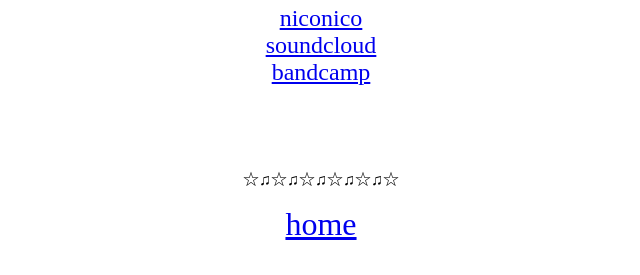
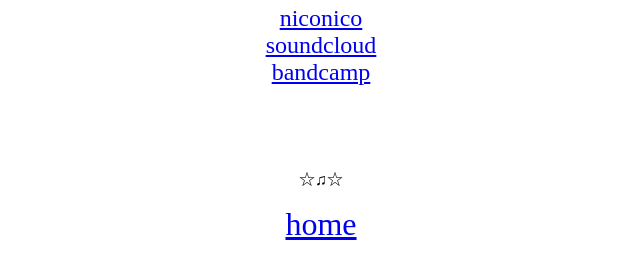
Before and after one commit to toneclusterr/toneclusterr.github.io, a plain HTML site: page releases.html in a window 1280 px wide. Shown: the part 1476-1751 px from the top of the page, without its empty margins (319-959 px from the left). Drawn offline with Linux system fonts and the light colour scheme.

Commit message:
made them all 3 stars

```diff
--- a/releases.html
+++ b/releases.html
@@ -52,7 +52,7 @@
             </nav>
         </section>
 
-        <p class="starnotes">☆♫☆♫☆♫☆♫☆♫☆
+        <p class="starnotes">☆♫☆
         </p>
 
         <a href="index.html" class="home-link">home</a>
```
